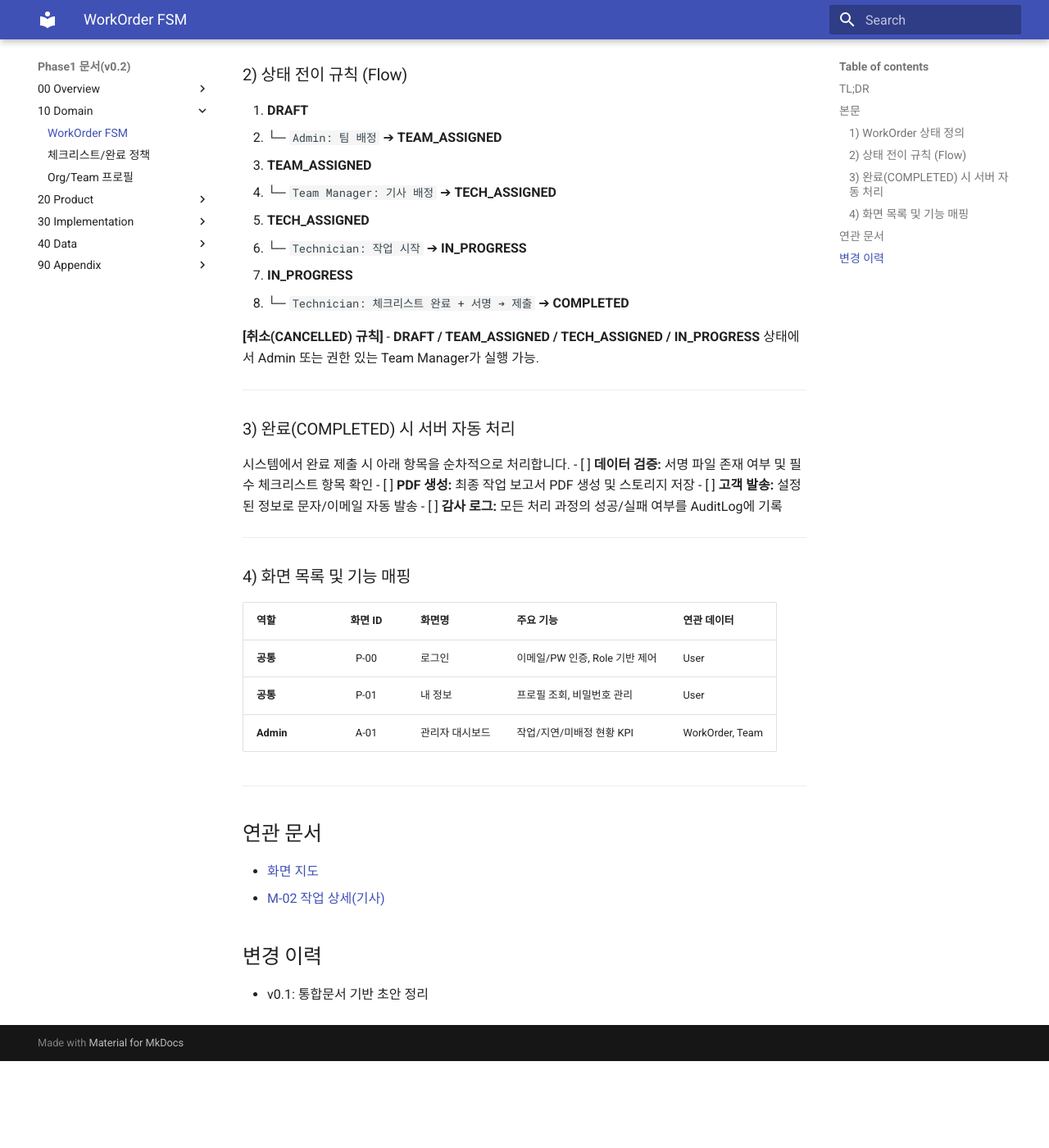
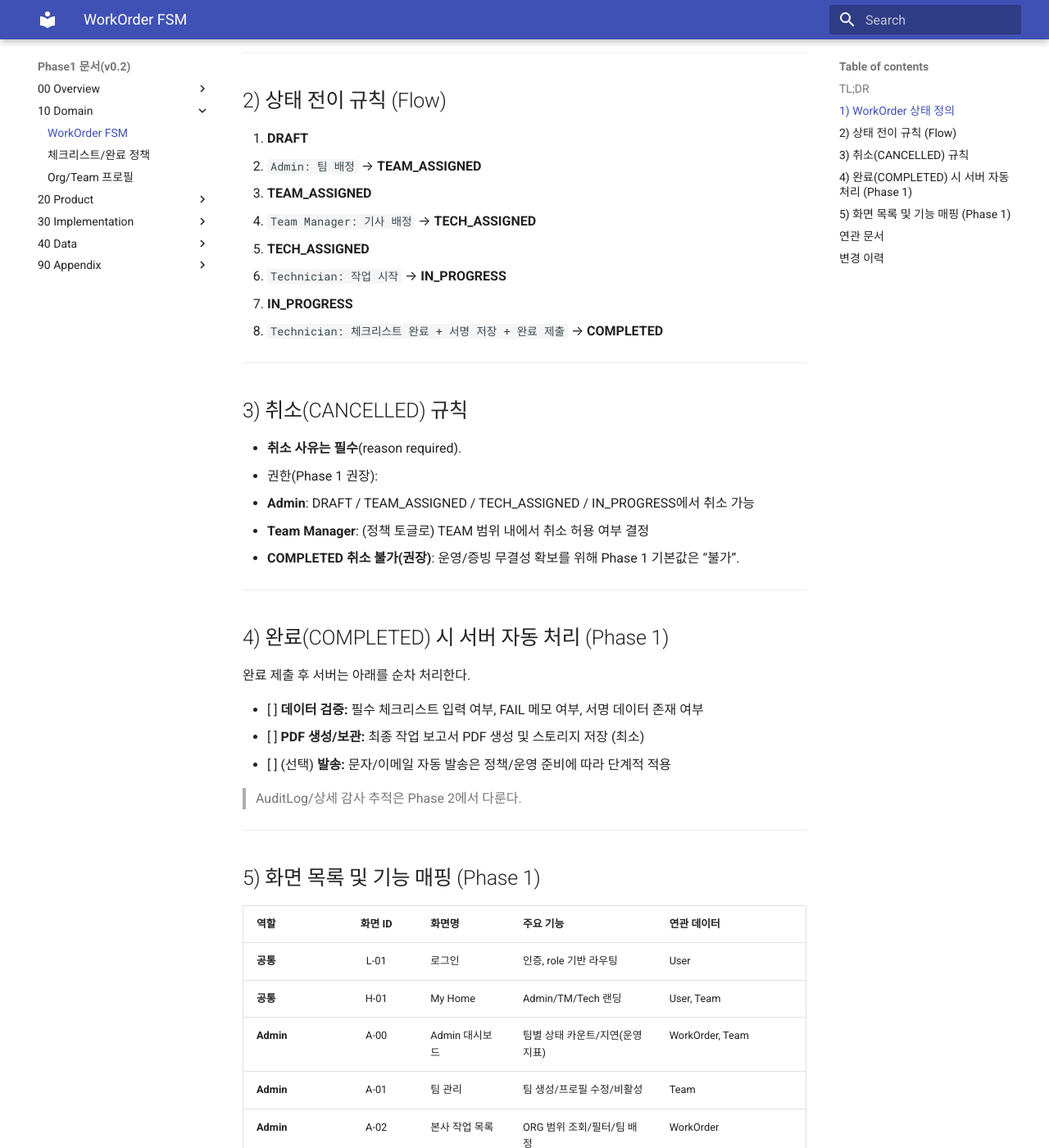
Before and after one commit to jjuune/fsm-docs, an MkDocs documentation site: the page built from docs/10-domain/01-workorder-fsm.md, in a window 1280 px wide and 1400 px high, scrolled down 736 px. Shown: the whole window at 82% size. Built offline with MkDocs 1.6.1 and Material for MkDocs 9.7.7, drawn with Linux system fonts in a browser that asks for light colours; before the commit the page ends 2030 px from its top, so only the background shows below that; some of the changed text lies outside the part shown.

Commit message:
Revise WorkOrder FSM documentation for clarity

```diff
--- a/docs/10-domain/01-workorder-fsm.md
+++ b/docs/10-domain/01-workorder-fsm.md
@@ -1,58 +1,85 @@
 # WorkOrder FSM
 
 ## TL;DR
-- WorkOrder 상태(DRAFT→…→COMPLETED)와 완료 후 서버 자동처리(PDF/발송/Audit)를 v0.1 기준으로 정의합니다.
-
-## 본문
-
-### 1) WorkOrder 상태 정의
-| 상태명 | 설명 | 비고 |
-| :--- | :--- | :--- |
-| **DRAFT** | 작업 생성 직후 상태 (임시 저장 포함) | - |
-| **TEAM_ASSIGNED** | 본사(Admin)가 특정 팀을 배정 완료 | - |
-| **TECH_ASSIGNED** | 팀 관리자가 특정 기사를 배정 완료 | - |
-| **IN_PROGRESS** | 기사가 모바일에서 '작업 시작'을 누름 | 권장 필수 단계 |
-| **COMPLETED** | 체크리스트/서명 제출 완료 | PDF/발송 트리거 |
-| **CANCELLED** | 작업 취소 | 사유 기록 필수 |
+- Phase 1의 WorkOrder 상태 모델과 전이 규칙을 정의한다.
+- 완료(COMPLETED) 시 서버는 **PDF 생성/보관(최소)** 까지만 Phase 1 범위로 포함한다.
+- 취소(CANCELLED)는 **사유 필수**, 운영 안전을 위해 **COMPLETED는 취소 불가(권장)** 로 둔다.
 
 ---
 
-### 2) 상태 전이 규칙 (Flow)
-1. **DRAFT**
-   - └─ `Admin: 팀 배정` ➔ **TEAM_ASSIGNED**
-2. **TEAM_ASSIGNED**
-   - └─ `Team Manager: 기사 배정` ➔ **TECH_ASSIGNED**
-3. **TECH_ASSIGNED**
-   - └─ `Technician: 작업 시작` ➔ **IN_PROGRESS**
-4. **IN_PROGRESS**
-   - └─ `Technician: 체크리스트 완료 + 서명 ➔ 제출` ➔ **COMPLETED**
+## 1) WorkOrder 상태 정의
 
-**[취소(CANCELLED) 규칙]**
-- **DRAFT / TEAM_ASSIGNED / TECH_ASSIGNED / IN_PROGRESS** 상태에서 Admin 또는 권한 있는 Team Manager가 실행 가능.
+| 상태명 | 설명 | 비고 |
+| :--- | :--- | :--- |
+| **DRAFT** | 작업 생성 직후(임시 저장 포함) | Admin만 생성/편집 |
+| **TEAM_ASSIGNED** | Admin이 팀 배정 완료 | assigned_team_id 확정 |
+| **TECH_ASSIGNED** | Team Manager가 기사 배정 완료 | assigned_technician_id 확정 |
+| **IN_PROGRESS** | Technician이 '작업 시작' 수행 | 권장 필수 단계 |
+| **COMPLETED** | 체크리스트/서명 검증 통과 후 완료 제출 | 이후 수정 기본 불가 |
+| **CANCELLED** | 작업 취소 | 사유 필수 |
 
 ---
 
-### 3) 완료(COMPLETED) 시 서버 자동 처리
-시스템에서 완료 제출 시 아래 항목을 순차적으로 처리합니다.
-- [ ] **데이터 검증:** 서명 파일 존재 여부 및 필수 체크리스트 항목 확인
-- [ ] **PDF 생성:** 최종 작업 보고서 PDF 생성 및 스토리지 저장
-- [ ] **고객 발송:** 설정된 정보로 문자/이메일 자동 발송
-- [ ] **감사 로그:** 모든 처리 과정의 성공/실패 여부를 AuditLog에 기록
+## 2) 상태 전이 규칙 (Flow)
+
+1. **DRAFT**
+   - `Admin: 팀 배정` → **TEAM_ASSIGNED**
+
+2. **TEAM_ASSIGNED**
+   - `Team Manager: 기사 배정` → **TECH_ASSIGNED**
+
+3. **TECH_ASSIGNED**
+   - `Technician: 작업 시작` → **IN_PROGRESS**
+
+4. **IN_PROGRESS**
+   - `Technician: 체크리스트 완료 + 서명 저장 + 완료 제출` → **COMPLETED**
 
 ---
 
-### 4) 화면 목록 및 기능 매핑
+## 3) 취소(CANCELLED) 규칙
+
+- **취소 사유는 필수**(reason required).
+- 권한(Phase 1 권장):
+  - **Admin**: DRAFT / TEAM_ASSIGNED / TECH_ASSIGNED / IN_PROGRESS에서 취소 가능
+  - **Team Manager**: (정책 토글로) TEAM 범위 내에서 취소 허용 여부 결정
+- **COMPLETED 취소 불가(권장)**: 운영/증빙 무결성 확보를 위해 Phase 1 기본값은 “불가”.
+
+---
+
+## 4) 완료(COMPLETED) 시 서버 자동 처리 (Phase 1)
+
+완료 제출 후 서버는 아래를 순차 처리한다.
+
+- [ ] **데이터 검증:** 필수 체크리스트 입력 여부, FAIL 메모 여부, 서명 데이터 존재 여부
+- [ ] **PDF 생성/보관:** 최종 작업 보고서 PDF 생성 및 스토리지 저장 (최소)
+- [ ] (선택) **발송:** 문자/이메일 자동 발송은 정책/운영 준비에 따라 단계적 적용
+
+> AuditLog/상세 감사 추적은 Phase 2에서 다룬다.
+
+---
+
+## 5) 화면 목록 및 기능 매핑 (Phase 1)
+
 | 역할 | 화면 ID | 화면명 | 주요 기능 | 연관 데이터 |
 | :--- | :---: | :--- | :--- | :--- |
-| **공통** | P-00 | 로그인 | 이메일/PW 인증, Role 기반 제어 | User |
-| **공통** | P-01 | 내 정보 | 프로필 조회, 비밀번호 관리 | User |
-| **Admin** | A-01 | 관리자 대시보드 | 작업/지연/미배정 현황 KPI | WorkOrder, Team |
+| **공통** | L-01 | 로그인 | 인증, role 기반 라우팅 | User |
+| **공통** | H-01 | My Home | Admin/TM/Tech 랜딩 | User, Team |
+| **Admin** | A-00 | Admin 대시보드 | 팀별 상태 카운트/지연(운영지표) | WorkOrder, Team |
+| **Admin** | A-01 | 팀 관리 | 팀 생성/프로필 수정/비활성 | Team |
+| **Admin** | A-02 | 본사 작업 목록 | ORG 범위 조회/필터/팀 배정 | WorkOrder |
+| **Admin** | A-04 | 본사 작업 상세 | 상세/팀 변경/취소 | WorkOrder |
+| **Team Manager** | T-00 | 팀 대시보드 | 기사별 상태 카운트(운영지표) | WorkOrder, User |
+| **Team Manager** | T-04 | 기사 관리 | 기사 생성/수정/비활성 | User |
+| **Team Manager** | T-02 | 팀 작업함(목록) | TEAM 범위 조회/기사 배정 | WorkOrder |
+| **Team Manager** | T-03 | 팀 작업 상세 | 배정/재배정(정책 토글) | WorkOrder |
+| **Technician** | M-01 | 기사 작업 목록 | SELF 범위 목록/진입 | WorkOrder |
+| **Technician** | M-02 | 기사 작업 상세 | 체크리스트/서명/사진/제출 | WorkOrder, Signature, Attachment |
 
 ---
 
 ## 연관 문서
 - [화면 지도](../20-product/01-screen-map.md)
-- [M-02 작업 상세(기사)](../30-implementation/01-m02-spec.md)
+- [체크리스트 정책](02-checklist-policy.md)
 
 ## 변경 이력
-- v0.1: 통합문서 기반 초안 정리
+- v0.2: Phase 1 SSoT 기준으로 정렬 (취소/자동처리/화면코드 정합)
```
